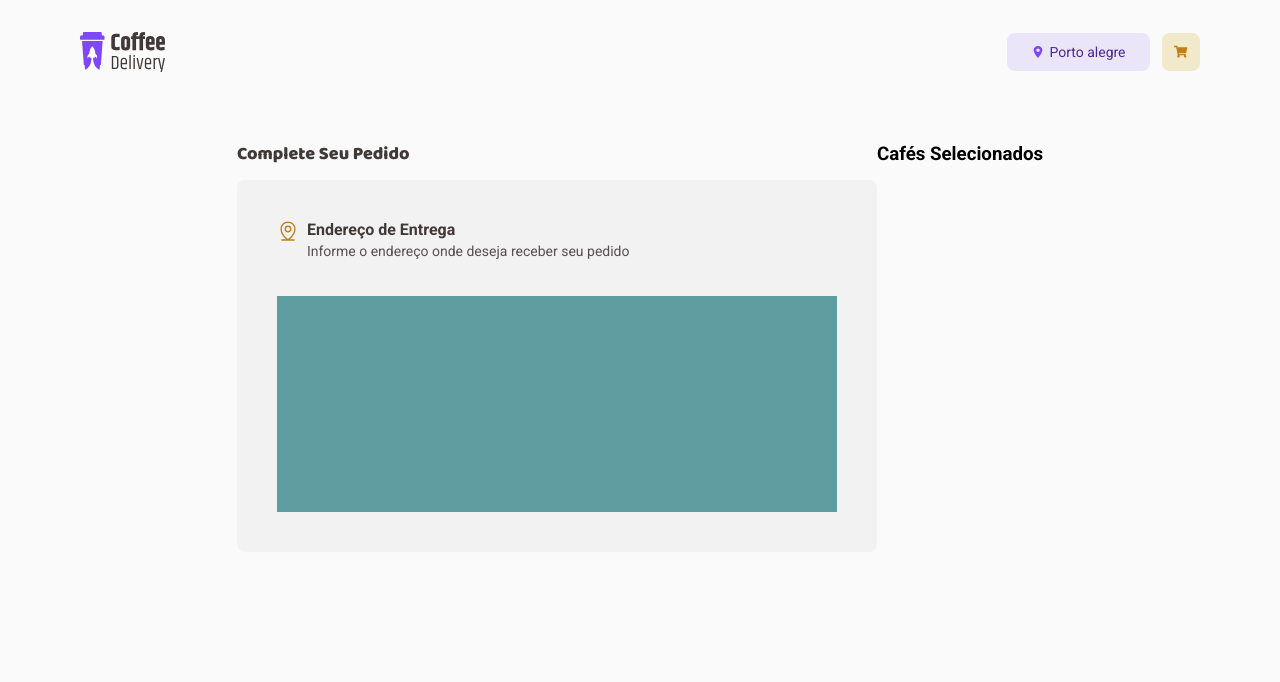
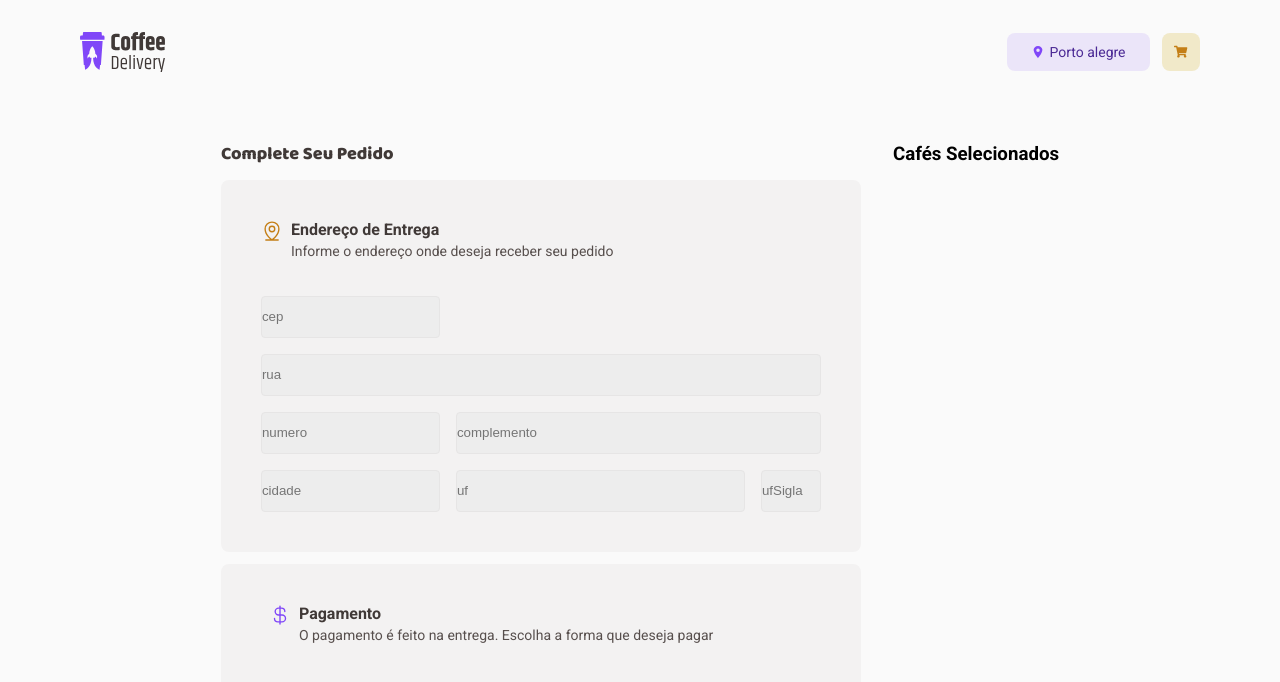
Before and after one commit to KawanHSB/desafio-02-coffe-delivery, a React (Vite) app: page /checkout in a window 1280 px wide. Shown: the top 682 px of the page. Built offline with nearby package versions, Linux system fonts and the light colour scheme.

Commit message:
checkout form created

```diff
--- a/src/pages/Checkout/components/CafesSelecionados/index.tsx
+++ b/src/pages/Checkout/components/CafesSelecionados/index.tsx
@@ -1,8 +1,8 @@
-// import styles from './style.module.scss'
+import styles from './style.module.scss'
 export function CafesSelecionados() {
   return (
-    <>
+    <div className={styles.componentWraper}>
       <h3>Cafés Selecionados</h3>
-    </>
+    </div>
   )
 }
--- /dev/null
+++ b/src/pages/Checkout/components/CafesSelecionados/style.module.scss
@@ -0,0 +1,3 @@
+.componentWraper {
+    margin-left: 1rem;
+}
--- a/src/pages/Checkout/components/CompleteSeuPedido/index.tsx
+++ b/src/pages/Checkout/components/CompleteSeuPedido/index.tsx
@@ -1,5 +1,5 @@
 import styles from './styles.module.scss'
-import { MapPinLine } from '@phosphor-icons/react'
+import { MapPinLine, CurrencyDollar } from '@phosphor-icons/react'
 export function CompleteSeuPedido() {
   return (
     <div className={styles.componentWraper}>
@@ -13,10 +13,30 @@ export function CompleteSeuPedido() {
               <p>Informe o endereço onde deseja receber seu pedido</p>
             </span>
           </span>
-          <form className={styles.formAdress}></form>
+          <form className={styles.formAdress}>
+            <input className={styles.cep} placeholder="cep" />
+            <input className={styles.rua} placeholder="rua" />
+            <input className={styles.numero} placeholder="numero" />
+            <input className={styles.complemento} placeholder="complemento" />
+            <input className={styles.cidade} placeholder="cidade" />
+            <input className={styles.uf} placeholder="uf" />
+            <input className={styles.ufSigla} placeholder="ufSigla" />
+          </form>
         </span>
       </div>
-      <div className={styles.pagamento}></div>
+      <div className={styles.pagamento}>
+        <span className={styles.title}>
+          <span>
+            <CurrencyDollar className={styles.currencyICon} />
+          </span>
+          <span>
+            <h5>Pagamento</h5>
+            <p>
+              O pagamento é feito na entrega. Escolha a forma que deseja pagar
+            </p>
+          </span>
+        </span>
+      </div>
     </div>
   )
 }
--- a/src/pages/Checkout/components/CompleteSeuPedido/styles.module.scss
+++ b/src/pages/Checkout/components/CompleteSeuPedido/styles.module.scss
@@ -2,12 +2,24 @@
     text-align: start;
     width: 40rem;
     height: 39.313rem;
+    margin-right: 1rem;
 
     h3 {
         font-family: "Baloo 2", sans-serif;
         font-weight: 900;
         font-size: 1.125rem;
         color: var(--subtitle);
+    }
+
+    h5 {
+        font-size: 1rem;
+        font-family: "Roboto",sans-serif;
+        color: var(--subtitle);
+     }
+
+    p {
+        font-size: 0.875rem;
+        color: var(--text);
     }
 
     .endereco {
@@ -33,17 +45,6 @@
 
             span {
                 margin-left: 0.5rem;
-
-                h5 {
-                    font-size: 1rem;
-                    font-family: "Roboto",sans-serif;
-                    color: var(--subtitle);
-                 }
-
-                p {
-                    font-size: 0.875rem;
-                    color: var(--text);
-                }
             }
         }
 
@@ -51,7 +52,61 @@
             margin-top: 2rem;
             width: 35rem;
             height: 13.5rem;
-            background: cadetblue;
+            display: grid;
+            // grid-template-columns: repeat(3, 1fr);
+            grid-template-columns: 1fr 1fr 1fr 3.75rem;
+            grid-template-rows: repeat(4, 1fr);
+            gap: 1rem;
+
+            .cep {
+                grid-column-start: 1;
+                grid-column-end: 2;
+                grid-row-start: 1;
+                grid-row-end: 2;
+            }
+            .rua {
+                grid-column-start: 1;
+                grid-column-end: 5;
+                grid-row-start: 2;
+                grid-row-end: 3;
+            }
+            .numero{
+                grid-column-start: 1;
+                grid-column-end: 2;
+                grid-row-start: 3;
+                grid-row-end: 4;
+            }
+            .complemento {
+                grid-column-start: 2;
+                grid-column-end: 5;
+                grid-row-start: 3;
+                grid-row-end: 4;
+            }
+            .bairro {
+                grid-column-start: 1;
+                grid-column-end: 4;
+                grid-row-start: 4;
+                grid-row-end: 5;
+            }
+            .cidade {
+                grid-column-start: 1;
+                grid-column-end: 2;
+                grid-row-start: 4;
+                grid-row-end: 5;
+            }
+            .uf {
+                grid-column-start: 2;
+                grid-column-end: 4;
+                grid-row-start: 4;
+                grid-row-end: 5;
+            }
+           .ufSigla {
+            grid-column-start: 4;
+            grid-column-end: 5;
+            grid-row-start: 4;
+            grid-row-end: 5;
+            }
+
             input {
                 height: 2.625rem;
                 background: var(--input);
@@ -62,6 +117,28 @@
     }
 
     .pagamento {
-        background: blue;
+        margin-top: 0.75rem;
+        width: 100%;
+        height: 12.938rem;
+        background: var(--card);
+        border-radius: 8px;
+        display: flex;
+
+
+        .currencyICon {
+            color: var(--purple);
+            width: 1.375rem;
+            height: 1.375rem;
+        }
+
+        .title {
+            display: flex;
+            margin-left: 2.5rem;
+            margin-top: 2.5rem;
+
+            span {
+                margin-left: 0.5rem;
+            }
+        }
     }
 }
```
Also changed, not shown: src/pages/Checkout/components/CafesSelecionados/styles.module.scss (deleted), src/styles/global.scss (line endings or trailing spaces).
